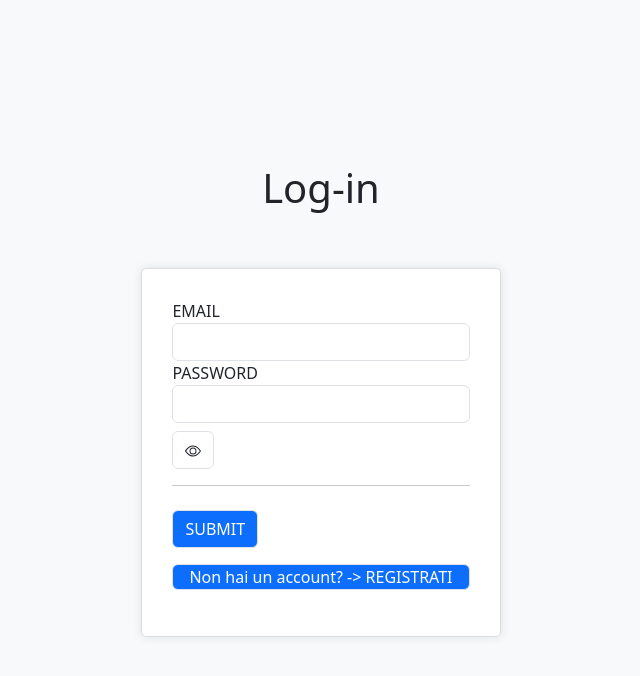
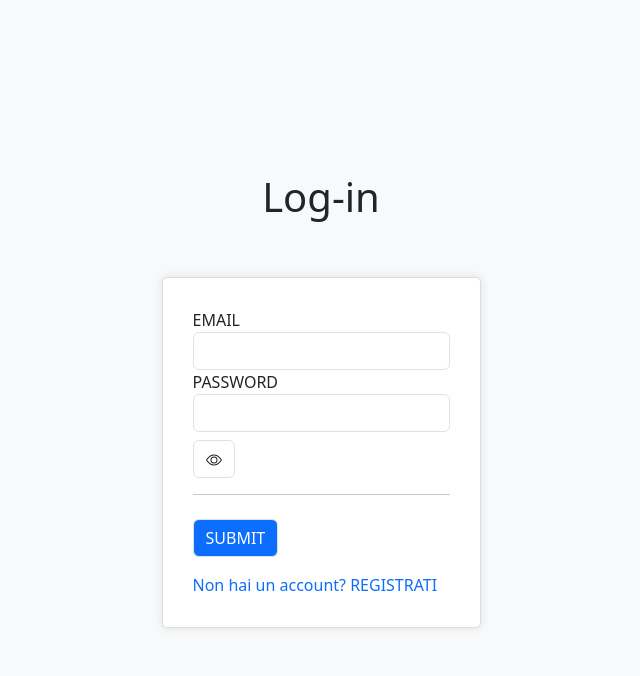
Before and after one commit to HerLove12/piu-tardi, a PHP site: page / in a window 1280 px wide. Shown: the top 676 px of the page, without its empty margins (319-959 px from the left). Run offline with PHP 8.4, Linux system fonts and the light colour scheme.

Commit message:
aggiustato il css

```diff
--- a/index.php
+++ b/index.php
@@ -33,14 +33,9 @@
     }
 
     a {
-      color: white;
       text-decoration: none;
     }
 
-    a:hover {
-      color: white;
-      text-decoration: none;
-    }
   </style>
 </head>
 
@@ -66,12 +61,11 @@
             </svg>
           </button>
           <hr>
-          <button type="submit" class="btn btn-primary mt-2 border">SUBMIT</button>
+          <button type="submit" class="btn btn-primary mt-2 border my-3">SUBMIT</button>
           <br>
         </div>
       </form>
-      <p class="mt-3 border rounded px-3 bg-primary"><a href="./pages/registrazione.php">Non hai un account? ->
-          REGISTRATI</a></p>
+      <a class="text-primary" href="./pages/registrazione.php">Non hai un account? REGISTRATI</a>
       <?php
       if (isset($_SESSION["errore"]) or !empty($_SESSION["errore"])) {
         echo "<p style=\"color:red\">{$_SESSION["errore"]}</p>";
--- a/pages/articolo.php
+++ b/pages/articolo.php
@@ -101,6 +101,7 @@
             background-color: #007bff;
             color: white;
             cursor: pointer;
+            margin: 3px;
         }
 
         .form-div input[type="submit"]:hover,
```
Also changed, not shown: pages/registrazione.php (+5 -13 lines), pages/utente.php (+22 -4 lines), images/1/1/Screenshot 2024-02-13 112259.png (deleted), images/1/2/Screenshot 2024-02-13 112259.png (deleted), images/1/3/pngegg.png (deleted), images/1/4/ER-diagram.png (deleted), images/1/5/Cattura.PNG (deleted), images/1/bb.jpg (deleted), images/3/1/capy.jpg (deleted), images/3/2/Screenshot 2024-02-13 112259.png (deleted), images/3/mariobundero.jpg (deleted).
